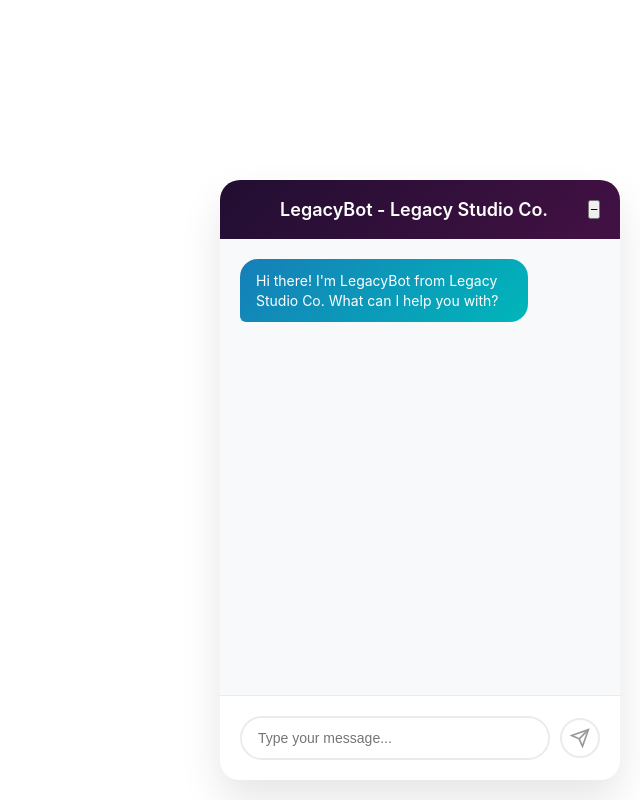
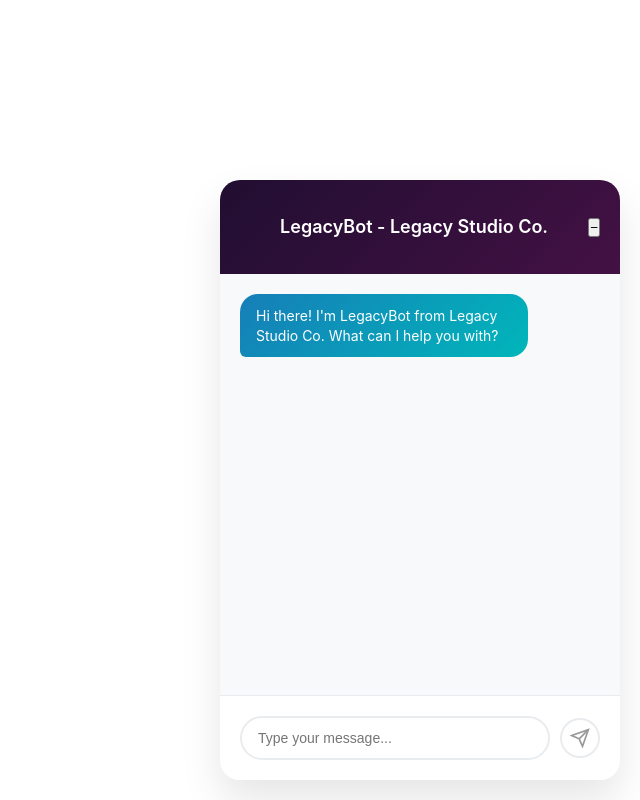
Before and after one commit to KingdomConf/legacy-chatbot, a website: page index.html in a window 1280 px wide. Both pictures are taken after a click on the button 1230 px from the left and 750 px from the top of the page. Shown: the whole page, without its empty margins (640-1280 px from the left). Drawn offline with Linux system fonts and the light colour scheme.

Commit message:
Update index.html

```diff
--- a/index.html
+++ b/index.html
@@ -61,7 +61,7 @@
   font-weight: 600;
   flex: 1;
   text-align: center;
-  line-height: 1;  /* This removes extra line spacing */
+  line-height: 3;  /* This removes extra line spacing */
   margin: 0;       /* Removes default margin */
 
 }
```
